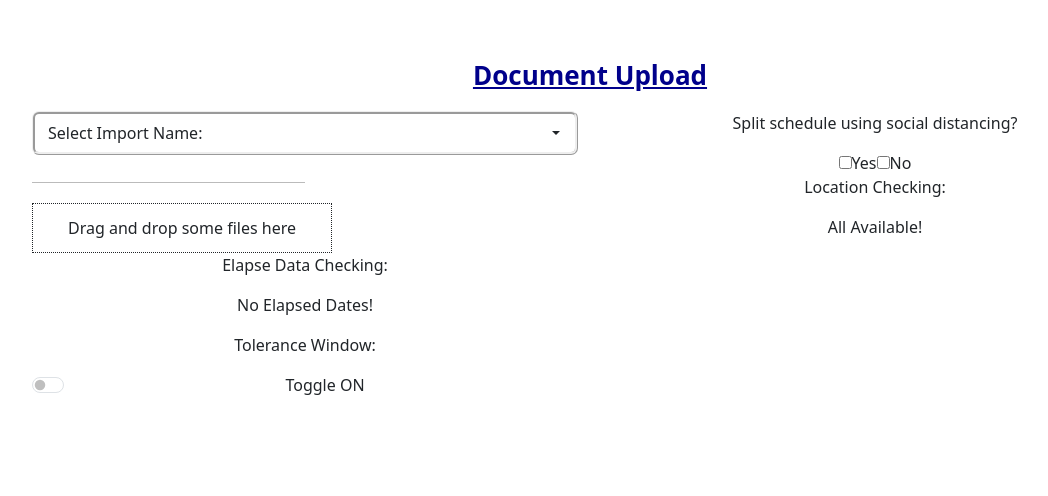
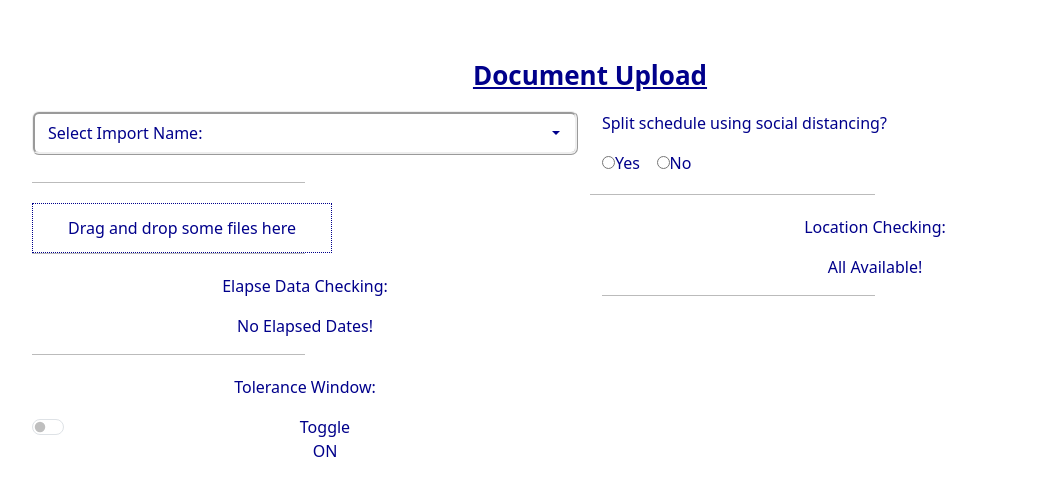
Before and after one commit to sodastereo87/Mockup, a React (Create React App) app: page / in a window 1280 px wide. Shown: the top 496 px of the page, without its empty margins (50-1098 px from the left). Built offline with nearby package versions, Linux system fonts and the light colour scheme.

Commit message:
adding some new style

```diff
--- a/src/App.css
+++ b/src/App.css
@@ -1,8 +1,10 @@
 .App {
   text-align: center;
+  color: darkblue;
 }
 
 /* title */
+
 .App-header {
   background-color: white;
   display: flex;
--- a/src/App.tsx
+++ b/src/App.tsx
@@ -21,7 +21,7 @@ function App() {
         <Row>
           {/* First column */}
           <Col>
-            <Row >
+            <Row>
               <Col>
                 <div>
                   <DropDown />
@@ -35,6 +35,7 @@ function App() {
                 <div>
                  <FileDrop />
                 </div>
+                <div style={{ borderBottom: '1px solid #bbb', width: '50%', marginBottom: '20px'}}></div>
               </Col>
             </Row>
 
@@ -44,6 +45,7 @@ function App() {
                   <p>Elapse Data Checking:</p>
                   <p>No Elapsed Dates!</p>
                 </div>
+                <div style={{ borderBottom: '1px solid #bbb', width: '50%', marginBottom: '20px'}}></div>
               </Col>
             </Row>
 
@@ -64,6 +66,7 @@ function App() {
               <div>
                 <Question question="Split schedule using social distancing?" />
               </div>
+              <div style={{ borderBottom: '1px solid #bbb', width: '50%', marginBottom: '20px'}}></div>
             </Row>
 
             <Row>
@@ -72,6 +75,7 @@ function App() {
                   <p>Location Checking:</p>
                   <p>All Available!</p>
                 </div>
+                <div style={{ borderBottom: '1px solid #bbb', width: '50%', marginBottom: '20px'}}></div>
               </Col>
             </Row>
 
--- /dev/null
+++ b/src/components/checkbox.module.css
@@ -0,0 +1,9 @@
+.question {
+    text-align: left;
+}
+
+label {
+    height: 10px;
+    width: 10%;
+    margin-bottom: 6%;
+}
--- a/src/components/checkbox.tsx
+++ b/src/components/checkbox.tsx
@@ -1,4 +1,6 @@
 import React, { useState } from 'react';
+import checkCSS from './checkbox.module.css'
+
 
 interface QuestionProps {
   question: string;
@@ -19,11 +21,11 @@ const Question: React.FC<QuestionProps> = ({ question }) => {
   };
 
   return (
-    <div>
+    <div className={checkCSS.question}>
       <p>{question}</p>
       <label>
         <input
-          type="checkbox"
+          type="radio"
           checked={isCheckedYes}
           onChange={() => handleCheckboxChange('yes')}
         />
@@ -31,7 +33,7 @@ const Question: React.FC<QuestionProps> = ({ question }) => {
       </label>
       <label>
         <input
-          type="checkbox"
+          type="radio"
           checked={isCheckedNo}
           onChange={() => handleCheckboxChange('no')}
         />
--- a/src/components/dropdown.module.css
+++ b/src/components/dropdown.module.css
@@ -12,5 +12,3 @@
           width: 100%;
           text-align: left;
       }
-
-      .dropdown-toggle::after {}
--- a/src/components/dropdown.tsx
+++ b/src/components/dropdown.tsx
@@ -5,7 +5,7 @@ import dropCSS from './dropdown.module.css'
 function DropDown() {
   return (
     <Dropdown className={dropCSS.menu}>
-      <Dropdown.Toggle variant="" id="dropdown-basic" >
+      <Dropdown.Toggle variant="" id="dropdown-basic" style={{color:'darkblue' }}>
       Select Import Name:
       </Dropdown.Toggle>
 
```
